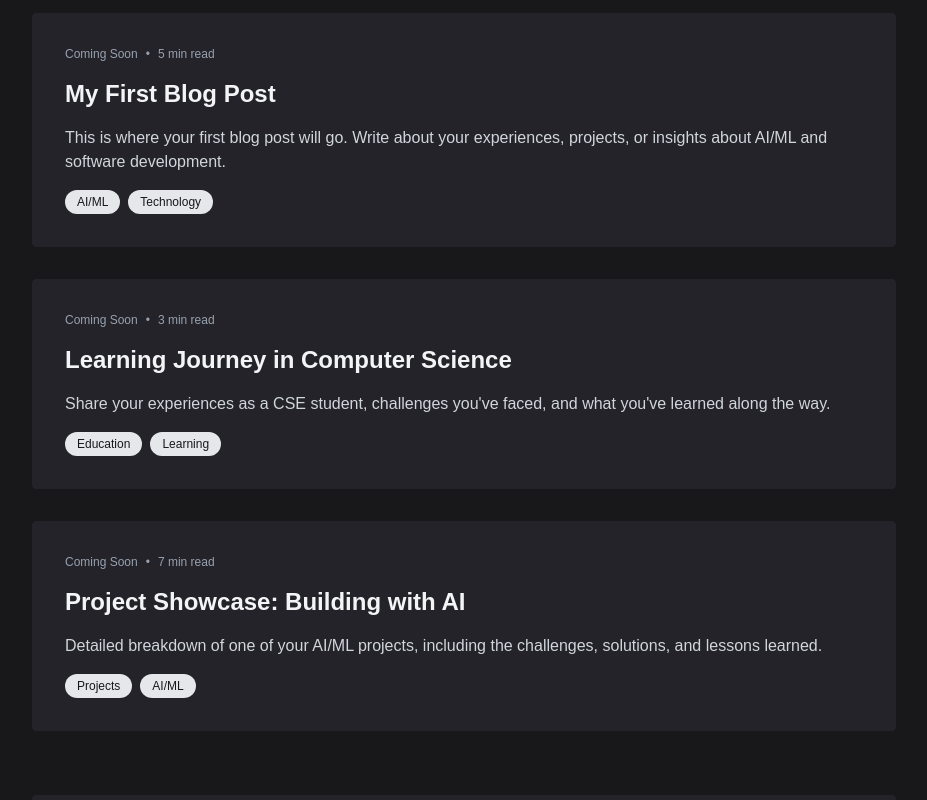
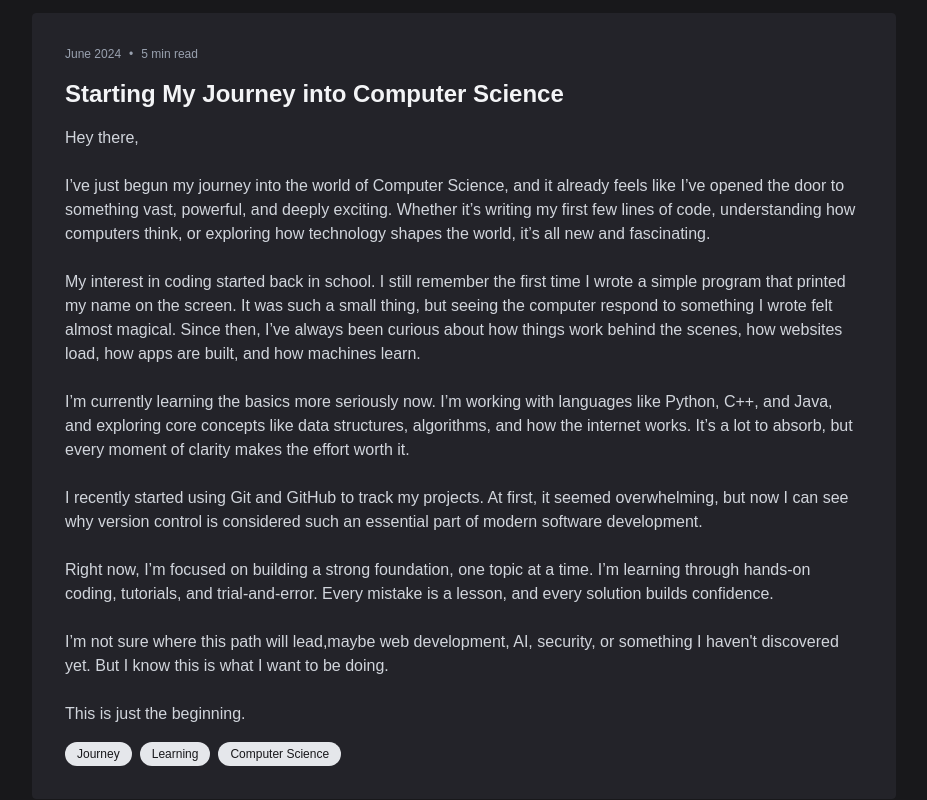
Before and after one commit to SanjithSK29/portfolio, a Next.js app: page /blog in a window 1280 px wide. Shown: the part 320-1120 px from the top of the page, without its empty margins (176-1103 px from the left). Built offline with nearby package versions, Linux system fonts and the light colour scheme.

Commit message:
Add first blog post and remove placeholders

```diff
--- a/src/app/blog/page.tsx
+++ b/src/app/blog/page.tsx
@@ -23,58 +23,27 @@ export default function Blog() {
         <div className="space-y-8">
           <div className="bg-[#232329] p-8 rounded border border-[#232329] hover:bg-[#232329]/80 transition-colors">
             <div className="flex items-center text-xs text-gray-400 mb-4">
-              <span>Coming Soon</span>
+              <span>June 2024</span>
               <span className="mx-2">•</span>
               <span>5 min read</span>
             </div>
             <h2 className="text-2xl font-bold text-gray-100 mb-4">
-              My First Blog Post
+              Starting My Journey into Computer Science
             </h2>
             <p className="text-gray-300 mb-4">
-              This is where your first blog post will go. Write about your experiences,
-              projects, or insights about AI/ML and software development.
+              Hey there,<br/><br/>
+              I’ve just begun my journey into the world of Computer Science, and it already feels like I’ve opened the door to something vast, powerful, and deeply exciting. Whether it’s writing my first few lines of code, understanding how computers think, or exploring how technology shapes the world, it’s all new and fascinating.<br/><br/>
+              My interest in coding started back in school. I still remember the first time I wrote a simple program that printed my name on the screen. It was such a small thing, but seeing the computer respond to something I wrote felt almost magical. Since then, I’ve always been curious about how things work behind the scenes, how websites load, how apps are built, and how machines learn.<br/><br/>
+              I’m currently learning the basics more seriously now. I’m working with languages like Python, C++, and Java, and exploring core concepts like data structures, algorithms, and how the internet works. It’s a lot to absorb, but every moment of clarity makes the effort worth it.<br/><br/>
+              I recently started using Git and GitHub to track my projects. At first, it seemed overwhelming, but now I can see why version control is considered such an essential part of modern software development.<br/><br/>
+              Right now, I’m focused on building a strong foundation, one topic at a time. I’m learning through hands-on coding, tutorials, and trial-and-error. Every mistake is a lesson, and every solution builds confidence.<br/><br/>
+              I’m not sure where this path will lead,maybe web development, AI, security, or something I haven't discovered yet. But I know this is what I want to be doing.<br/><br/>
+              This is just the beginning.
             </p>
             <div className="flex gap-2">
-              <span className="px-3 py-1 bg-gray-200 text-[#18181b] rounded-full text-xs">AI/ML</span>
-              <span className="px-3 py-1 bg-gray-200 text-[#18181b] rounded-full text-xs">Technology</span>
-            </div>
-          </div>
-
-          <div className="bg-[#232329] p-8 rounded border border-[#232329] hover:bg-[#232329]/80 transition-colors">
-            <div className="flex items-center text-xs text-gray-400 mb-4">
-              <span>Coming Soon</span>
-              <span className="mx-2">•</span>
-              <span>3 min read</span>
-            </div>
-            <h2 className="text-2xl font-bold text-gray-100 mb-4">
-              Learning Journey in Computer Science
-            </h2>
-            <p className="text-gray-300 mb-4">
-              Share your experiences as a CSE student, challenges you&apos;ve faced,
-              and what you&apos;ve learned along the way.
-            </p>
-            <div className="flex gap-2">
-              <span className="px-3 py-1 bg-gray-200 text-[#18181b] rounded-full text-xs">Education</span>
+              <span className="px-3 py-1 bg-gray-200 text-[#18181b] rounded-full text-xs">Journey</span>
               <span className="px-3 py-1 bg-gray-200 text-[#18181b] rounded-full text-xs">Learning</span>
-            </div>
-          </div>
-
-          <div className="bg-[#232329] p-8 rounded border border-[#232329] hover:bg-[#232329]/80 transition-colors">
-            <div className="flex items-center text-xs text-gray-400 mb-4">
-              <span>Coming Soon</span>
-              <span className="mx-2">•</span>
-              <span>7 min read</span>
-            </div>
-            <h2 className="text-2xl font-bold text-gray-100 mb-4">
-              Project Showcase: Building with AI
-            </h2>
-            <p className="text-gray-300 mb-4">
-              Detailed breakdown of one of your AI/ML projects, including the
-              challenges, solutions, and lessons learned.
-            </p>
-            <div className="flex gap-2">
-              <span className="px-3 py-1 bg-gray-200 text-[#18181b] rounded-full text-xs">Projects</span>
-              <span className="px-3 py-1 bg-gray-200 text-[#18181b] rounded-full text-xs">AI/ML</span>
+              <span className="px-3 py-1 bg-gray-200 text-[#18181b] rounded-full text-xs">Computer Science</span>
             </div>
           </div>
         </div>
```
Also changed, not shown: 1 other file (tests, documents, lock files or other folders).
